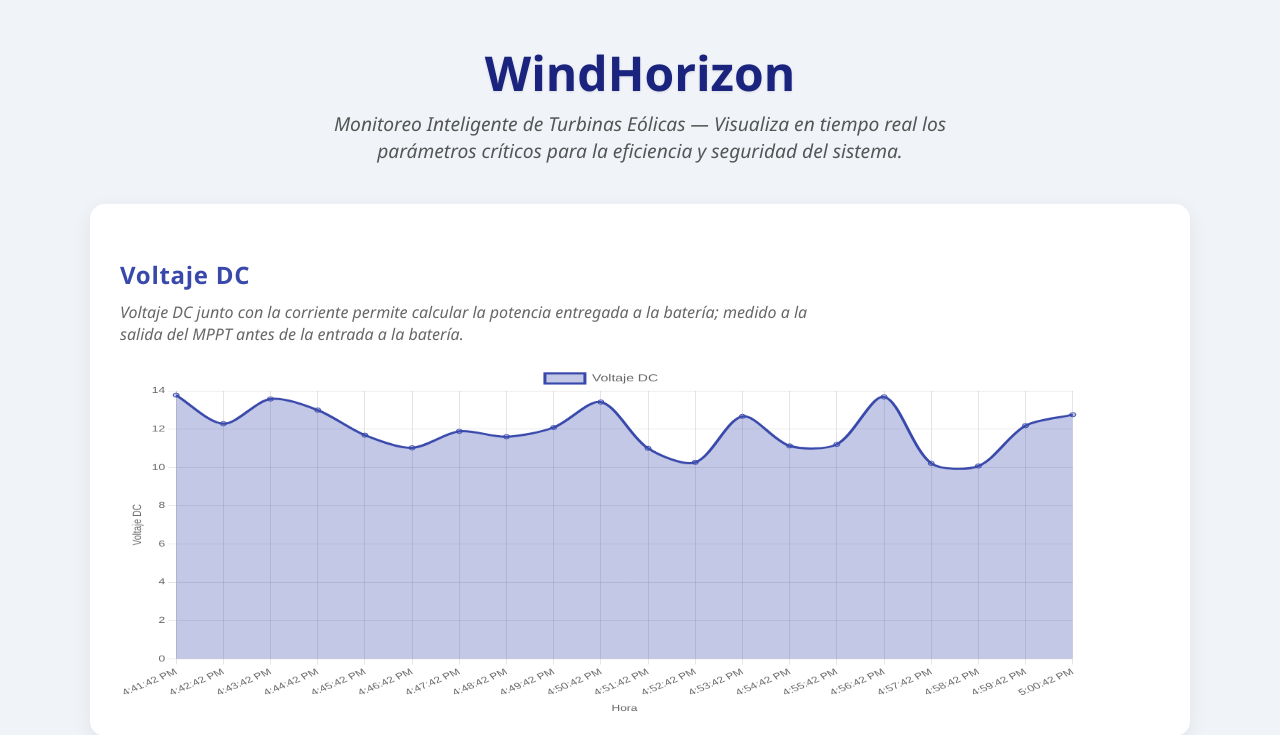
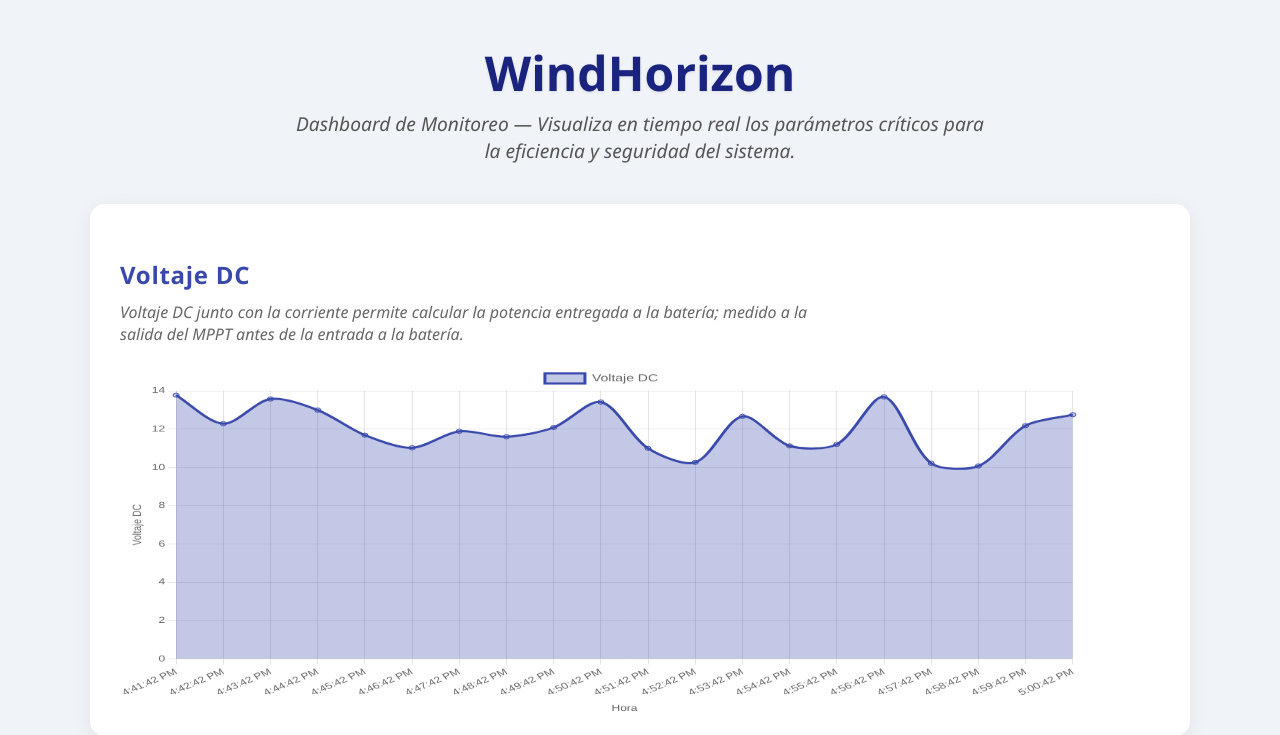
Before and after one commit to robinsons1/WindHorizon, a FastAPI app: page / in a window 1280 px wide. Shown: the top 735 px of the page. Run offline with FastAPI, Linux system fonts and the light colour scheme.

Commit message:
Actualización automática

```diff
--- a/templates/index.html
+++ b/templates/index.html
@@ -71,7 +71,7 @@
 <body>
   <h1>WindHorizon</h1>
   <p class="subtitle">
-    Monitoreo Inteligente de Turbinas Eólicas — Visualiza en tiempo real los parámetros críticos para la eficiencia y seguridad del sistema.
+    Dashboard de Monitoreo — Visualiza en tiempo real los parámetros críticos para la eficiencia y seguridad del sistema.
   </p>
 
   <div id="charts"></div>
```
